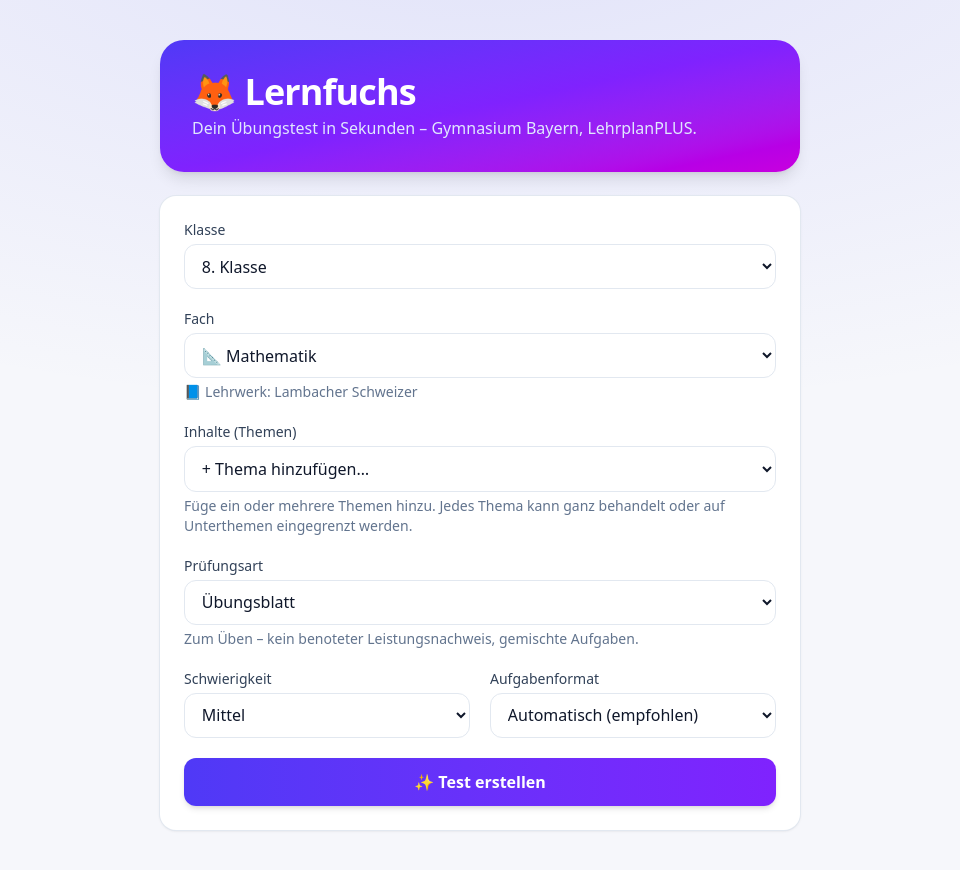
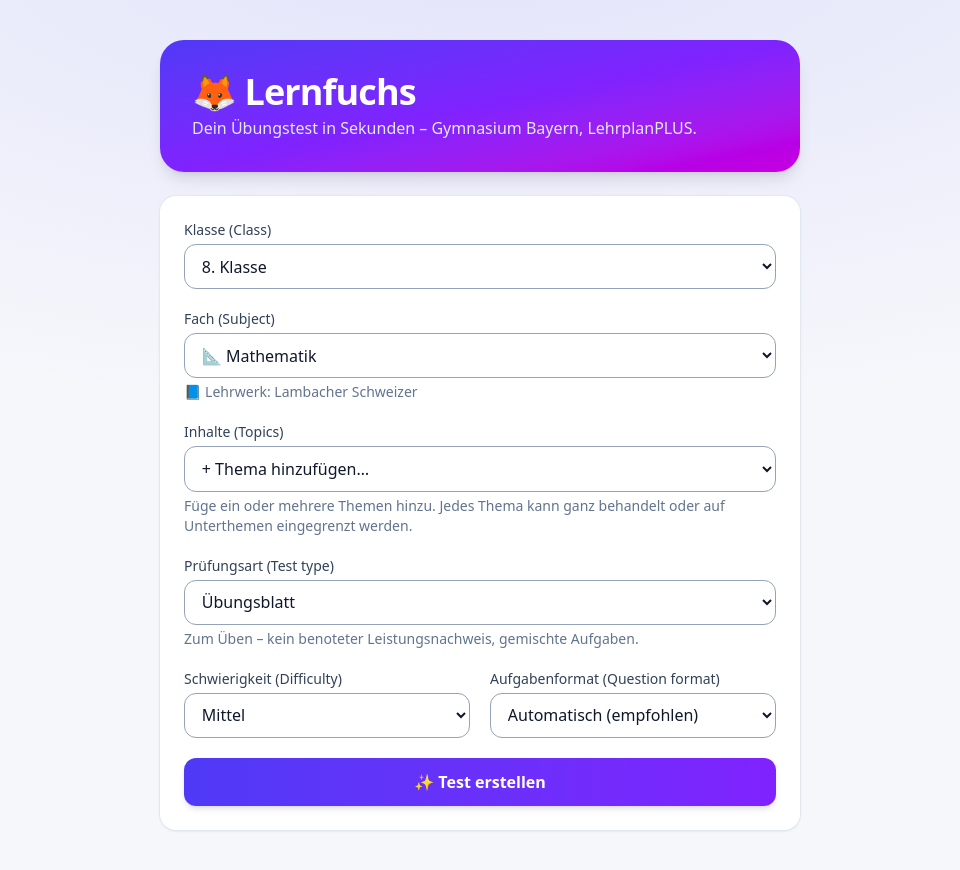
Before and after one commit to vamsip1026/Lernfuchs, a Next.js app: page / in a window 1280 px wide. Shown: the whole page, without its empty margins (160-1120 px from the left). Built offline with nearby package versions, Linux system fonts and the light colour scheme.

Commit message:
ui: English labels in brackets + darker input/box borders
Co-Authored-By: Claude Opus 4.8 (1M context) <noreply@anthropic.com>

```diff
--- a/app/globals.css
+++ b/app/globals.css
@@ -6,6 +6,8 @@
   --foreground: #0f172a;
   --muted: #64748b;
   --border: #e2e8f0;
+  /* etwas dunklerer Rand für Eingabefelder, damit die Boxen sichtbar sind */
+  --input-border: #94a3b8;
 }
 
 @media (prefers-color-scheme: dark) {
@@ -15,6 +17,7 @@
     --foreground: #e8ecf6;
     --muted: #94a3b8;
     --border: #27314a;
+    --input-border: #475569;
   }
 }
 
@@ -42,7 +45,7 @@ body {
 .input {
   width: 100%;
   border-radius: 0.75rem;
-  border: 1px solid var(--border);
+  border: 1px solid var(--input-border);
   background: var(--surface);
   padding: 0.6rem 0.8rem;
   font-size: 1rem;
--- a/app/page.tsx
+++ b/app/page.tsx
@@ -206,7 +206,7 @@ export default function Home() {
         className="space-y-5 rounded-2xl bg-white p-5 shadow-sm ring-1 ring-slate-200 sm:p-6 dark:bg-slate-900 dark:ring-slate-800"
       >
         {/* Klasse */}
-        <Field label="Klasse">
+        <Field label="Klasse (Class)">
           <select
             className="input"
             value={klasse}
@@ -229,7 +229,7 @@ export default function Home() {
         </Field>
 
         {/* Fach */}
-        <Field label="Fach">
+        <Field label="Fach (Subject)">
           <select
             className="input"
             value={fach}
@@ -254,14 +254,14 @@ export default function Home() {
         {/* Inhalte (Themen + optional Unterthemen) */}
         <div className="block">
           <span className="mb-1 block text-sm font-medium text-slate-700 dark:text-slate-200">
-            Inhalte (Themen)
+            Inhalte (Topics)
           </span>
           {inhalte.length > 0 && (
             <ul className="mb-3 space-y-2">
               {inhalte.map((item) => (
                 <li
                   key={item.id}
-                  className="rounded-xl border border-slate-200 p-3 dark:border-slate-700"
+                  className="rounded-xl border border-slate-300 p-3 dark:border-slate-600"
                 >
                   <div className="flex items-start justify-between gap-2">
                     <p className="font-medium text-slate-800 dark:text-slate-100">
@@ -459,7 +459,7 @@ export default function Home() {
         </div>
 
         {/* Prüfungsart */}
-        <Field label="Prüfungsart">
+        <Field label="Prüfungsart (Test type)">
           <select
             className="input"
             value={pruefungsart}
@@ -478,7 +478,7 @@ export default function Home() {
 
         <div className="grid grid-cols-1 gap-5 sm:grid-cols-2">
           {/* Schwierigkeit */}
-          <Field label="Schwierigkeit">
+          <Field label="Schwierigkeit (Difficulty)">
             <select
               className="input"
               value={schwierigkeit}
@@ -493,7 +493,7 @@ export default function Home() {
           </Field>
 
           {/* Aufgabenformat */}
-          <Field label="Aufgabenformat">
+          <Field label="Aufgabenformat (Question format)">
             <select
               className="input"
               value={aufgabenformat}
```
